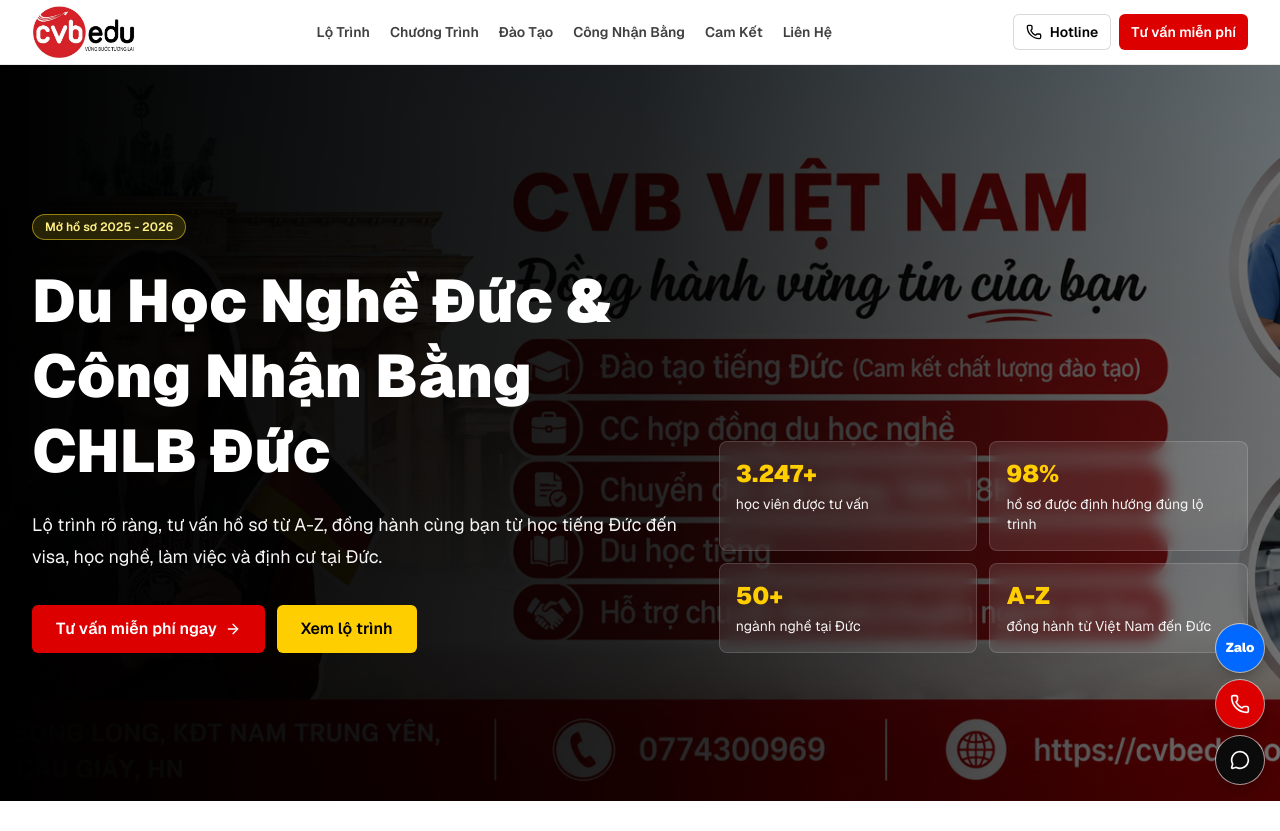
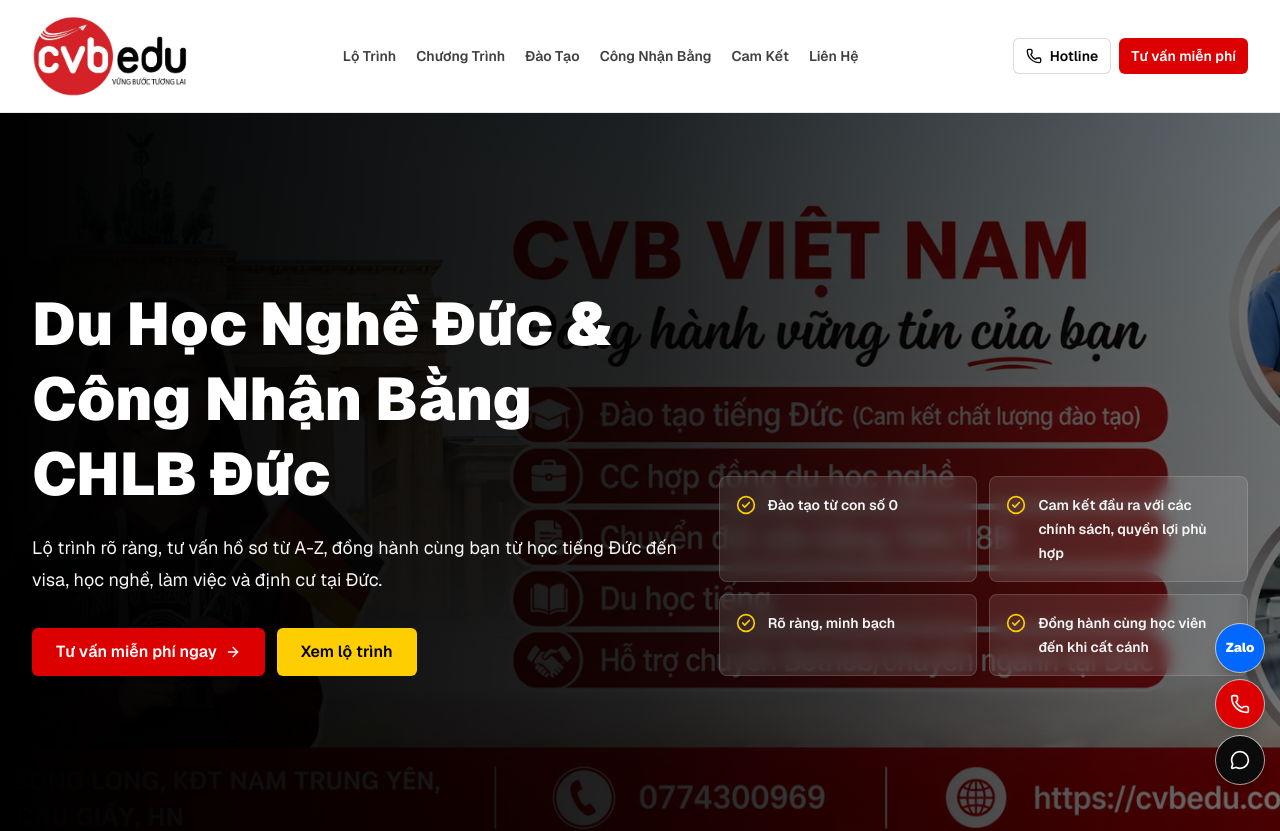
Before and after one commit to quan1410/CVB-Edu, a Next.js app: page / in a window 1280 px wide. Shown: the top 831 px of the page. Built offline with nearby package versions, Linux system fonts and the light colour scheme; no server answers.

Commit message:
update hero commitments and header logo

```diff
--- a/components/layout/header.tsx
+++ b/components/layout/header.tsx
@@ -29,15 +29,15 @@
 
   return (
     <header className="sticky top-0 z-50 border-b border-neutral-200/80 bg-white/95 backdrop-blur">
-      <div className="mx-auto flex h-16 max-w-7xl items-center justify-between px-4 sm:px-6 lg:px-8">
+      <div className="mx-auto flex min-h-[112px] max-w-7xl items-center justify-between px-4 py-3 sm:px-6 lg:px-8">
         <Link href="/" className="flex items-center" aria-label="CVB EDU trang chủ">
           <Image
             src={contactConfig.logo}
             alt={`${contactConfig.brand} logo`}
-            width={160}
-            height={70}
+            width={240}
+            height={105}
             priority
-            className="h-[55px] w-auto rounded-md object-contain"
+            className="h-[83px] w-auto rounded-md object-contain"
           />
         </Link>
 
--- a/components/sections/home-landing-page.tsx
+++ b/components/sections/home-landing-page.tsx
@@ -70,10 +70,7 @@
           transition={{ duration: 0.5 }}
           className="max-w-3xl text-white"
         >
-          <Badge className="border-yellow-300/50 bg-yellow-300/15 text-yellow-200">
-            Mở hồ sơ 2025 - 2026
-          </Badge>
-          <h1 className="mt-6 max-w-4xl text-4xl font-black leading-tight tracking-normal sm:text-5xl lg:text-6xl">
+          <h1 className="max-w-4xl text-4xl font-black leading-tight tracking-normal sm:text-5xl lg:text-6xl">
             Du Học Nghề Đức & Công Nhận Bằng CHLB Đức
           </h1>
           <p className="mt-5 max-w-2xl text-base leading-8 text-neutral-100 sm:text-lg">
@@ -94,9 +91,9 @@
 
         <div className="grid gap-3 self-end sm:grid-cols-2">
           {trustStats.map((stat) => (
-            <div key={stat.label} className="rounded-lg border border-white/15 bg-white/10 p-4 text-white backdrop-blur">
-              <p className="text-2xl font-black text-[#FFCE00]">{stat.value}</p>
-              <p className="mt-1 text-sm leading-5 text-neutral-100">{stat.label}</p>
+            <div key={stat.label} className="flex items-start gap-3 rounded-lg border border-white/15 bg-white/10 p-4 text-white backdrop-blur">
+              <CheckCircle2 className="mt-0.5 h-5 w-5 shrink-0 text-[#FFCE00]" />
+              <p className="text-sm font-semibold leading-6 text-neutral-100">{stat.label}</p>
             </div>
           ))}
         </div>
--- a/lib/content.ts
+++ b/lib/content.ts
@@ -43,10 +43,10 @@
 ];
 
 export const trustStats = [
-  { value: "3.247+", label: "học viên được tư vấn" },
-  { value: "98%", label: "hồ sơ được định hướng đúng lộ trình" },
-  { value: "50+", label: "ngành nghề tại Đức" },
-  { value: "A-Z", label: "đồng hành từ Việt Nam đến Đức" },
+  { label: "Đào tạo từ con số 0" },
+  { label: "Cam kết đầu ra với các chính sách, quyền lợi phù hợp" },
+  { label: "Rõ ràng, minh bạch" },
+  { label: "Đồng hành cùng học viên đến khi cất cánh" },
 ];
 
 export const painPoints = [
```
